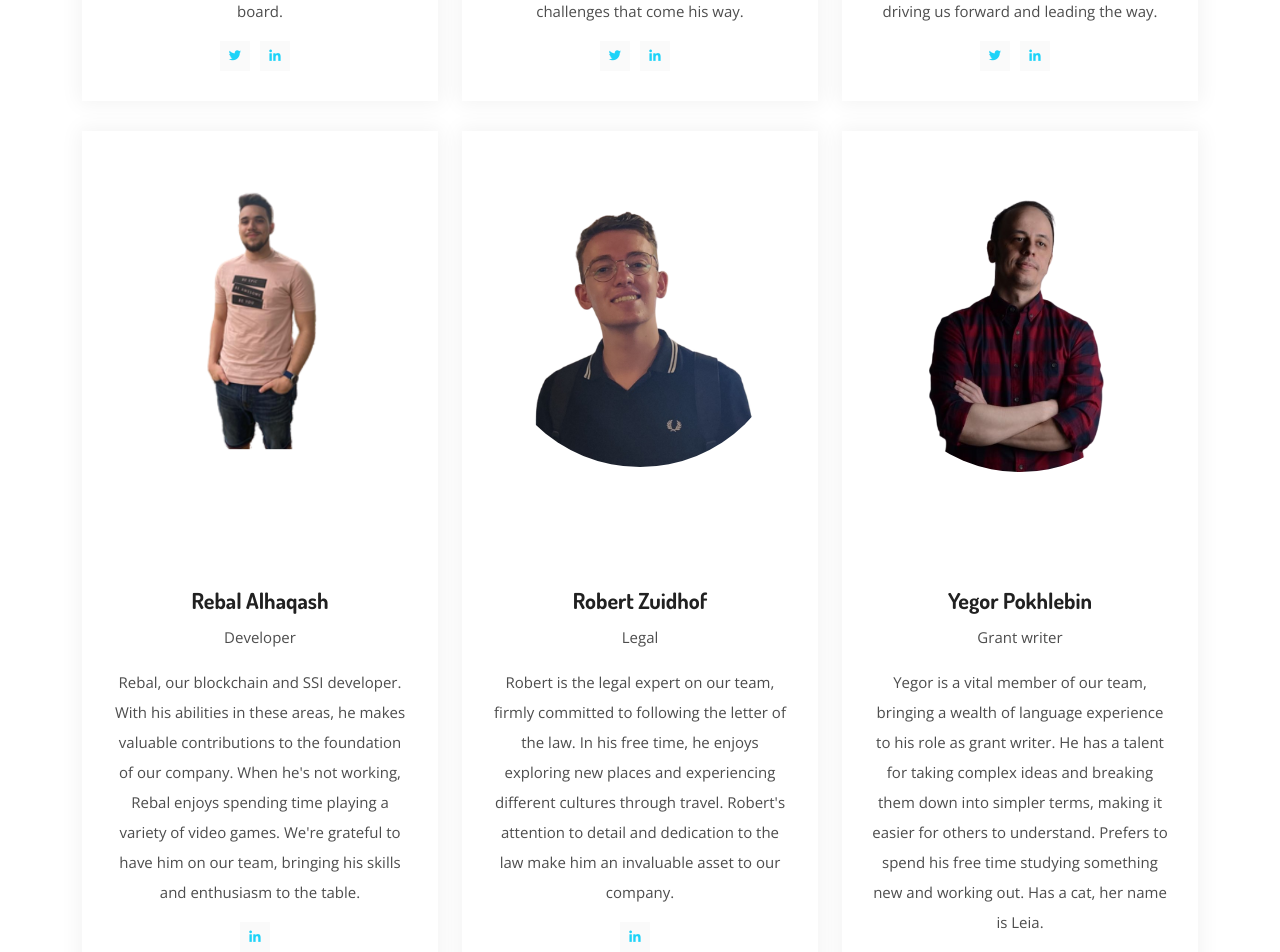
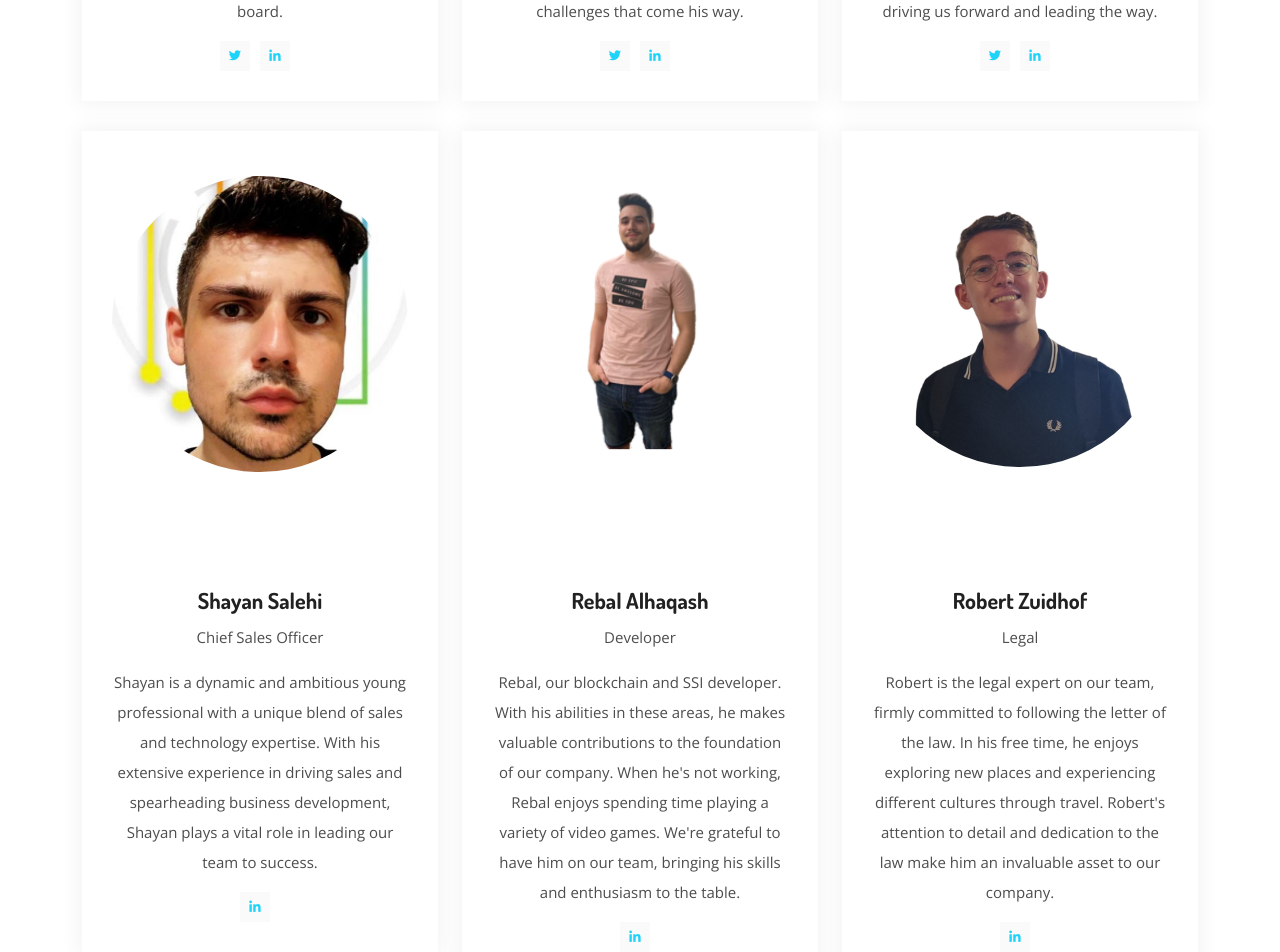
Before and after one commit to Tonomy-Foundation/Tonomy-Foundation-Next-Website, a Next.js app: page /about-us in a window 1280 px wide. Shown: the part 1480-2432 px from the top of the page. Built offline with nearby package versions, Linux system fonts and the light colour scheme.

Commit message:
Added Shayan profile in team members

```diff
--- a/components/Common/TeamTwo.js
+++ b/components/Common/TeamTwo.js
@@ -158,6 +158,56 @@ class TeamTwo extends Component {
                     <li>
                       <a
                         href="https://www.linkedin.com/in/rusanovmp/"
+                        target="_blank"
+                      >
+                        <i className="bx bxl-linkedin"></i>
+                      </a>
+                    </li>
+                    <li>
+                      {/* <a href="https://www.pinterest.com/" target="_blank">
+                                                <i className="bx bxl-pinterest-alt"></i>
+                                            </a> */}
+                    </li>
+                  </ul>
+                </div>
+              </div>
+            </div>
+
+            <div className="col-lg-4 col-sm-6 offset-sm-3 offset-lg-0">
+              <div className="single-team active">
+                <div className="team-single-img">
+                  <img
+                    src="/images/team/Shayan.jpg"
+                    alt="Image"
+                    classname="epic"
+                  />
+                </div>
+
+
+            <div className="team-content">
+                  <h3>Shayan Salehi</h3>
+                  <span>Chief Sales Officer</span>
+                  <span>
+                  Shayan is a dynamic and ambitious young professional with a unique blend of sales and technology expertise. With his extensive experience in driving sales and spearheading business development, Shayan plays a vital role in leading our team to success.
+                  </span>
+
+                  <ul>
+                    {/* <li> */}
+                    {/* <a href="https://www.facebook.com/" target="_blank">
+                                                <i className="bx bxl-facebook"></i>
+                                            </a> */}
+                    {/* </li> */}
+                    {/* <li>
+                      <a
+                        href="https://twitter.com/rusanov_mikhail"
+                        target="_blank"
+                      >
+                        <i className="bx bxl-twitter"></i>
+                      </a>
+                    </li> */}
+                    <li>
+                      <a
+                        href="https://www.linkedin.com/in/shayancloud/"
                         target="_blank"
                       >
                         <i className="bx bxl-linkedin"></i>
```
Also changed, not shown: public/images/team/Shayan.jpg (added).
